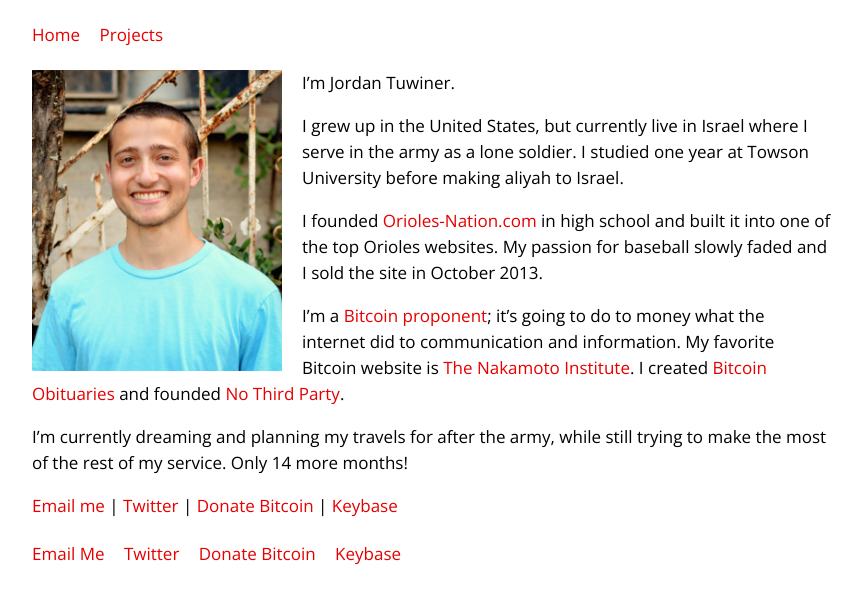
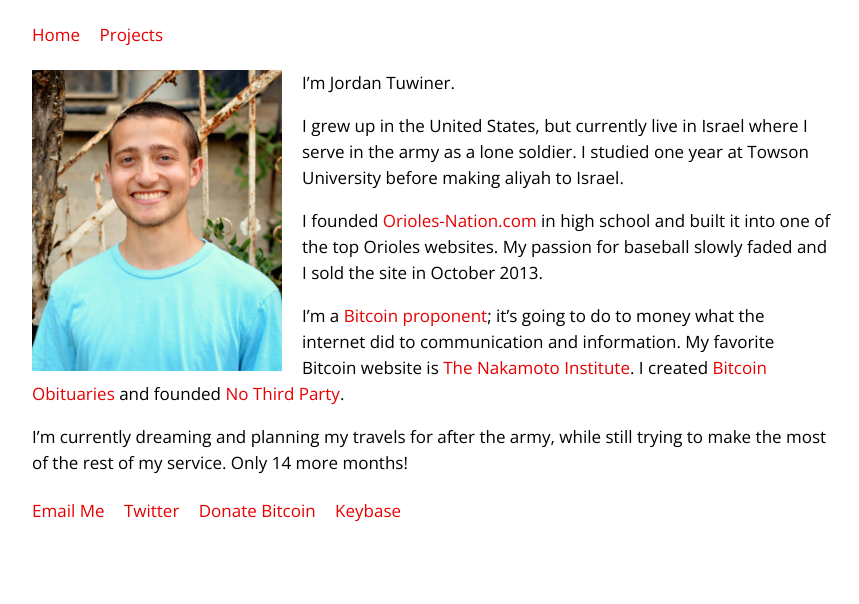
Before and after one commit to johnrlive/jt-com, a Jekyll site: the page built from index.html, in a window 1280 px wide. Shown: the top 604 px of the page, without its empty margins (208-1067 px from the left). Built offline with Jekyll 4.4.1, drawn with Linux system fonts in a browser that asks for light colours.

Commit message:
Fix body

```diff
--- a/_includes/homeheader.html
+++ b/_includes/homeheader.html
@@ -16,6 +16,7 @@
 	{% endif %}
 	<link href="/css/style.css" rel="stylesheet">
 </head>
+<body>
 <nav class="site-navigation">
 	<ul class="menu">
 		<li><a href="/">Home</a></li>
--- a/index.html
+++ b/index.html
@@ -15,5 +15,4 @@
 
 	<p>I’m currently dreaming and planning my travels for after the army, while still trying to make the most of the rest of my service. Only 14 more months!</p>
 
-	<p><a href="http://jordantuwiner.com/contact/">Email me</a> | <a href="http://twitter.com/jordantuwiner">Twitter</a> | <a href="http://jordantuwiner.com/tip-me/">Donate Bitcoin</a> | <a href="https://keybase.io/jordantuwiner">Keybase</a></p>
-					</div>
+</div>
```
